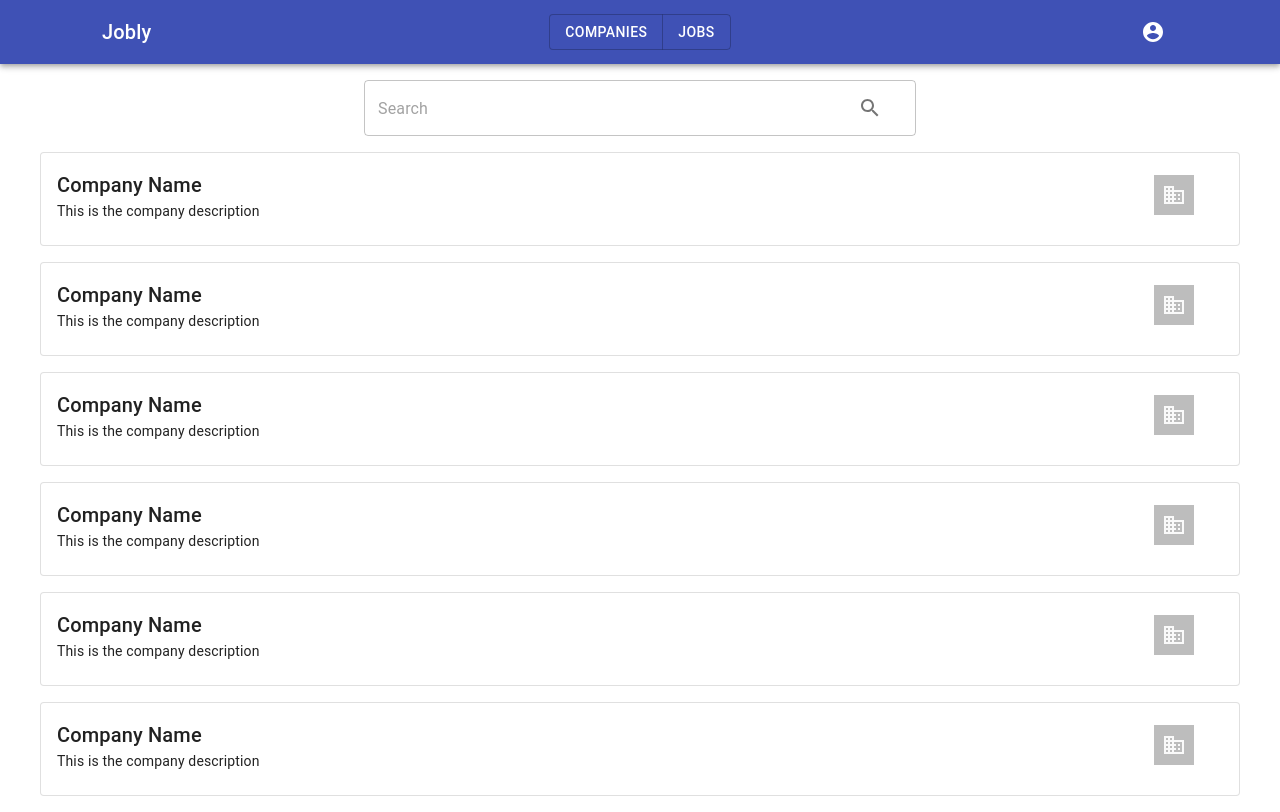
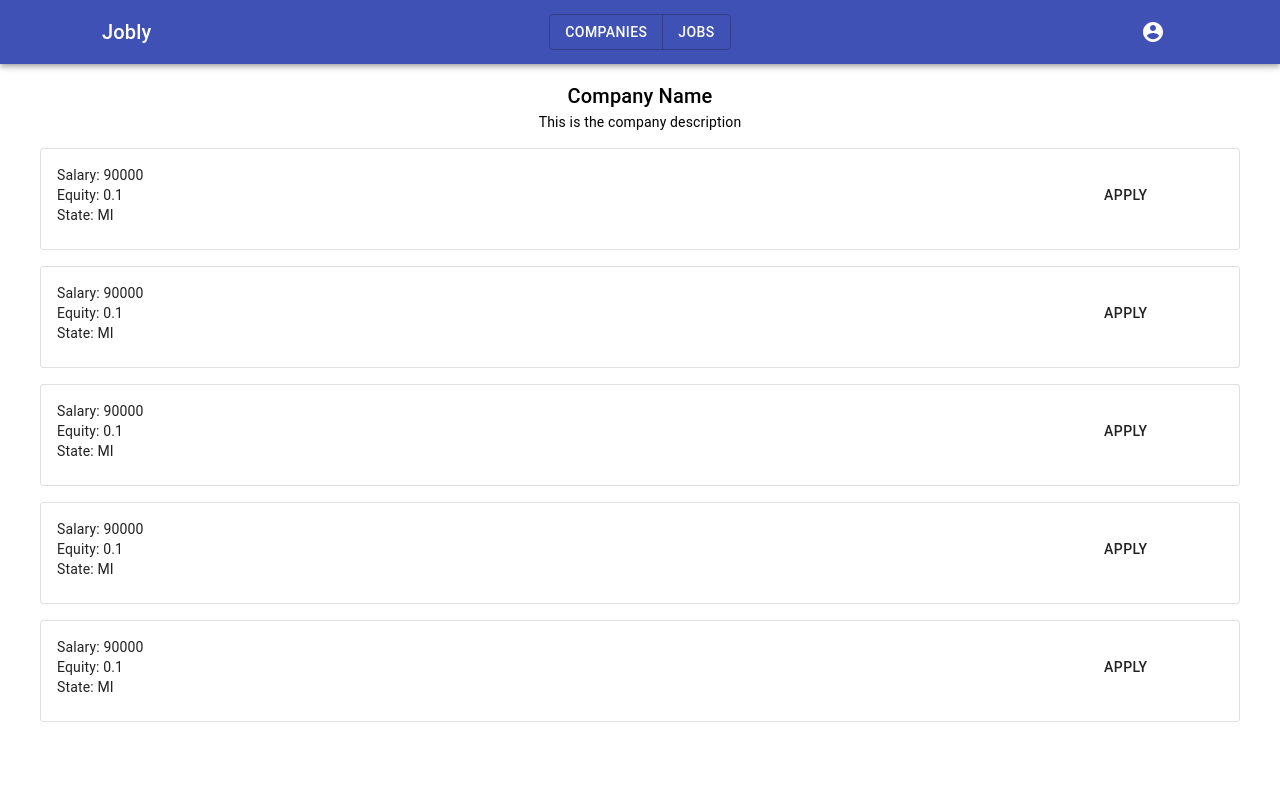
Before and after one commit to ryikeda/react-jobly, a React (Create React App) app: page /companies/company in a window 1280 px wide. Built offline with nearby package versions, Linux system fonts and the light colour scheme.

Commit message:
create Company component

```diff
--- /dev/null
+++ b/src/components/Company/index.js
@@ -0,0 +1,29 @@
+import React from "react";
+
+import { Container, Typography, Grid, Avatar } from "@material-ui/core";
+import BusinessIcon from "@material-ui/icons/Business";
+import JobCard from "../JobCard";
+
+const Company = ({ name, description }) => {
+  return (
+    <Container>
+      <Grid container alignItems="center">
+        <Grid item xs={12}>
+          <Typography variant="h6" component="p">
+            {name}
+          </Typography>
+          <Typography variant="body2" component="p">
+            {description}
+          </Typography>
+        </Grid>
+      </Grid>
+      <JobCard salary="90000" equity="0.1" state="MI" />
+      <JobCard salary="90000" equity="0.1" state="MI" />
+      <JobCard salary="90000" equity="0.1" state="MI" />
+      <JobCard salary="90000" equity="0.1" state="MI" />
+      <JobCard salary="90000" equity="0.1" state="MI" />
+    </Container>
+  );
+};
+
+export default Company;
--- a/src/components/CompanyCard/index.js
+++ b/src/components/CompanyCard/index.js
@@ -16,7 +16,12 @@ const useStyles = makeStyles((theme) => ({
   },
 }));
 
-const CompanyCard = ({ name, description, logo_url, handle = "/" }) => {
+const CompanyCard = ({
+  name,
+  description,
+  logo_url,
+  handle = "/companies/company",
+}) => {
   const classes = useStyles();
 
   return (
--- a/src/components/Routes/index.js
+++ b/src/components/Routes/index.js
@@ -2,6 +2,7 @@ import React from "react";
 import { Switch, Route } from "react-router-dom";
 import Home from "../Home";
 import Companies from "../Companies";
+import Company from "../Company";
 import Jobs from "../Jobs";
 import Profile from "../Profile";
 import Login from "../Login";
@@ -18,7 +19,10 @@ const Routes = () => {
         <Companies />
       </Route>
       <Route exact path="/companies/:company">
-        <Companies />
+        <Company
+          name="Company Name"
+          description="This is the company description"
+        />
       </Route>
       <Route exact path="/jobs">
         <Jobs />
```
